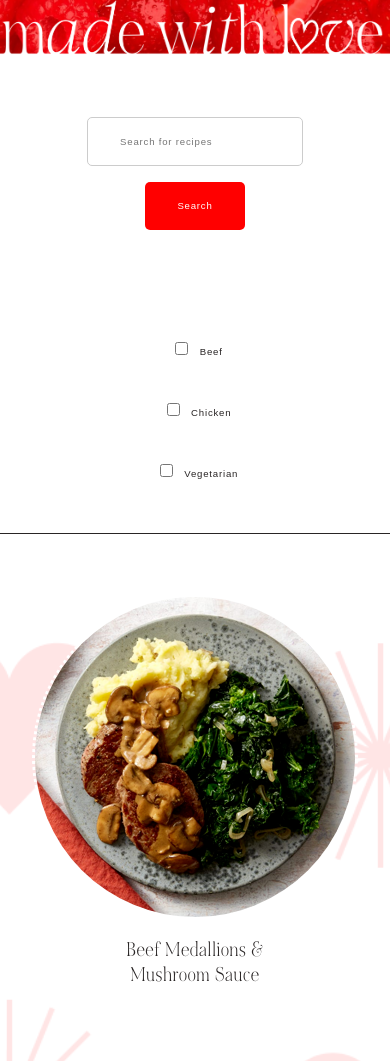
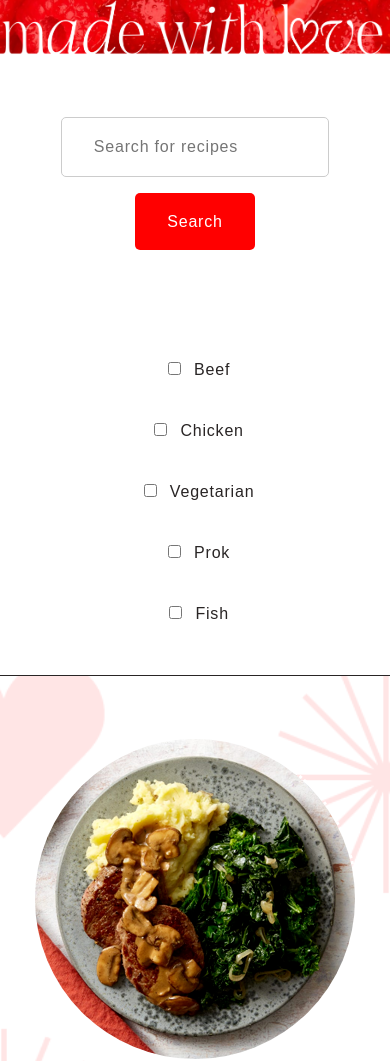
Before and after one commit to emf-99/idm232-abc123, a PHP site: page / in a window 390 px wide. Shown: the top 1061 px of the page. Run offline with PHP 8.4, Linux system fonts and the light colour scheme.

Commit message:
:art: adding more categories

```diff
--- a/idm232/hwk1/index.html
+++ b/idm232/hwk1/index.html
@@ -27,6 +27,8 @@
                 <label><input type="checkbox" name="filter" value="beef"> Beef</label>
                 <label><input type="checkbox" name="filter" value="chicken"> Chicken</label>
                 <label><input type="checkbox" name="filter" value="vegetarian"> Vegetarian</label>
+                <label><input type="checkbox" name="filter" value="chicken"> Prok</label>
+                <label><input type="checkbox" name="filter" value="vegetarian"> Fish</label>
             </div>
         </div>
 
--- a/idm232/hwk1/styles.css
+++ b/idm232/hwk1/styles.css
@@ -350,7 +350,7 @@ footer {
         }
 
     button, input, .filters label {
-        font-size: .6rem;
+        font-size: 1rem;
         max-width: 200ch;
         margin: .5rem;
         padding: .5rem;
```
